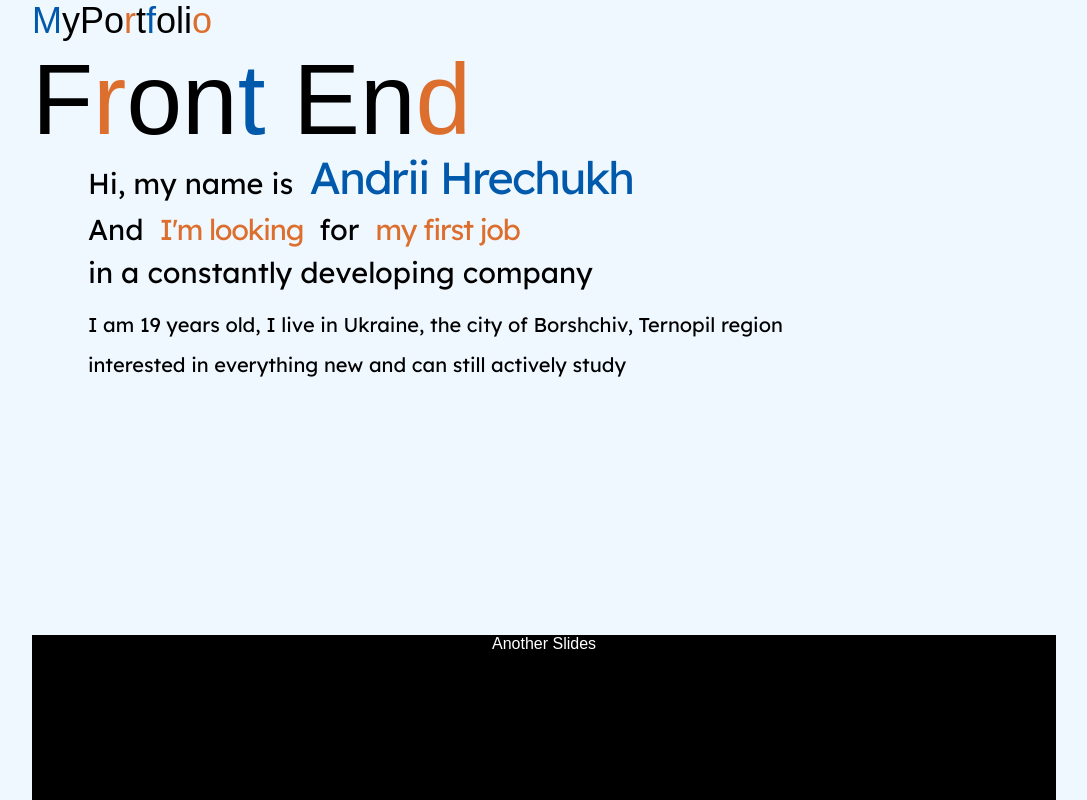
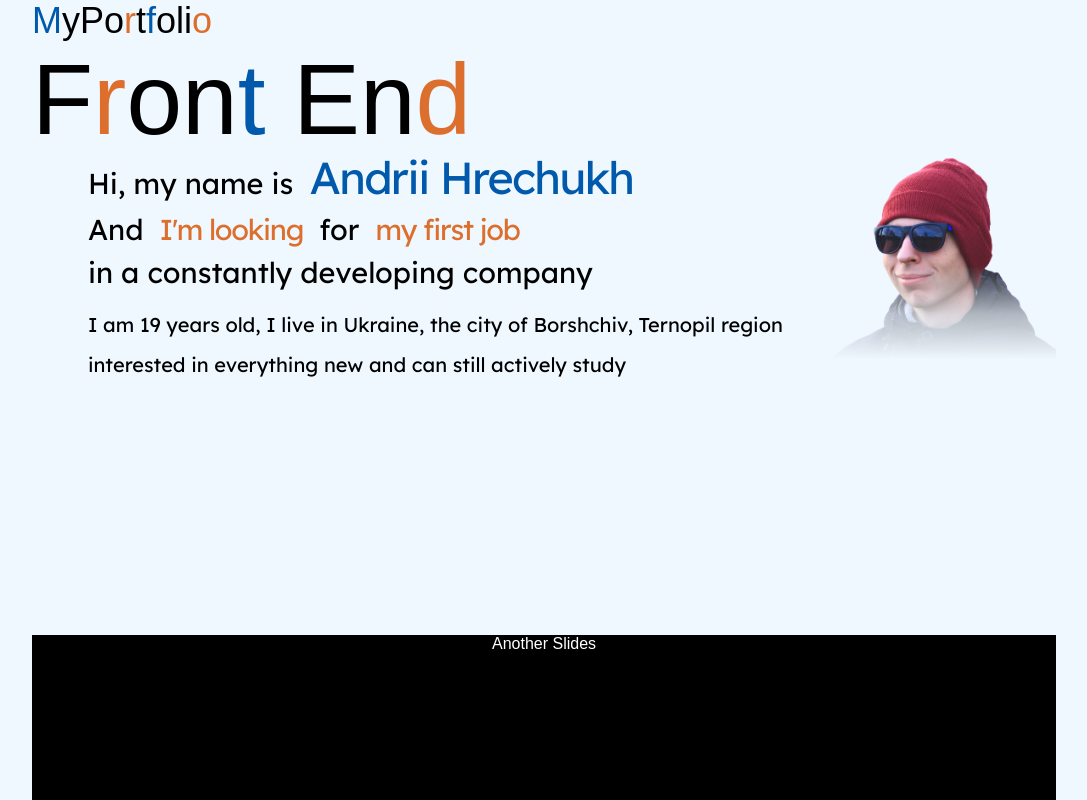
Before and after one commit to AndrewHypster/My_Portfolio, a React (Create React App) app: page / in a window 1280 px wide. Shown: the top 800 px of the page, without its empty margins (96-1183 px from the left). Built offline with nearby package versions, Linux system fonts and the light colour scheme; a web font is replaced by a local one.

Commit message:
Main slide

```diff
--- a/src/components/Slides/Main.jsx
+++ b/src/components/Slides/Main.jsx
@@ -5,12 +5,11 @@ const Main = () => {
   return (
     <div className="Main">
       <div className="content">
-        <div>
         <h1>
           <ColorT text="Front End" indexes={[1, 4, 8]} color="orange" />
         </h1>
         <div className="left">
-            <div className="mobile-me me">
+          <div className="me">
             <img src="imgs/me.png" alt="It's me" />
           <div />
           </div>
@@ -35,11 +34,6 @@ const Main = () => {
               </h5>
             </div>
           </div>
-          </div>
-        </div>
-        <div className="me">
-          <img src="imgs/me.png" alt="It's me" />
-          <div />
         </div>
       </div>
       {/* <div className="circles">
--- a/src/sass/Slides/Main.sass
+++ b/src/sass/Slides/Main.sass
@@ -1,18 +1,17 @@
-/* Критичні ширини: 1418 903 */
+/* Критичні ширини: 1418 904 */
 
 .Main
   height: 593px
 
   .content
-    justify-content: space-between
-    display: flex
 
     h1
       animation: text 2s
 
-    .mobile-me
-      height: 14rem
-      display: none
+    .left
+      flex-direction: row-reverse
+      justify-content: space-between
+      display: flex
 
     .about-me
       margin-top: -1rem
@@ -62,15 +61,14 @@
             font-family: Lexend
 
     .me
+      width: fit-content
       img
         width: 18.75rem
 
       div
         height: 25rem
         transform: translateY(-100%)
-        background: linear-gradient(180deg, #F0F8FF, #F0F8FF)
-        animation: photo 3s forwards
-        animation-delay: 3s
+        background: linear-gradient(180deg, rgba(240, 248, 255, 0.07) 60%, rgba(240, 248, 255, 0.71) 80%, rgba(240, 248, 255, 0.94) 95%, #F0F8FF 99%)
 
   .circles
     width: 618px
@@ -99,13 +97,6 @@
     transform: translateX(-100%)
   to
     transform: translateX(0%)
-
-@keyframes photo
-  from
-    height: 15rem
-  to
-    height: 7.125rem
-    background: linear-gradient(180deg, rgba(240, 248, 255, 0.07) 0%, rgba(240, 248, 255, 0.71) 60.94%, rgba(240, 248, 255, 0.94) 84.90%, #F0F8FF 100%)
 
 @keyframes line-text
   from
@@ -143,11 +134,20 @@
         div
           height: 15rem
 
-@media (width < 904px)
+@media (width < 905px)
   .Main
+    height: fit-content
+
     .content
+      .left
+        height: 35rem
+        display: block
+
+      .about-me
+        transform: translateY(-60%)
+
       .me
-        display: none
+        margin: 20px auto
 
-      .mobile-me
-        display: block
+        img
+          width: 18rem
```
Also changed, not shown: 12 other files (tests, documents, lock files or other folders). Lines whose indentation alone changed are shown as unchanged.
